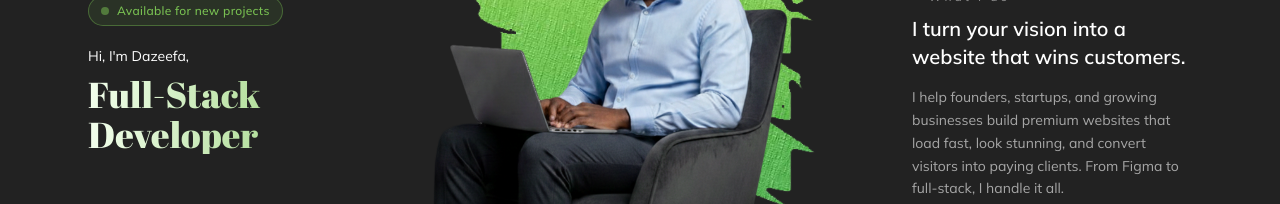
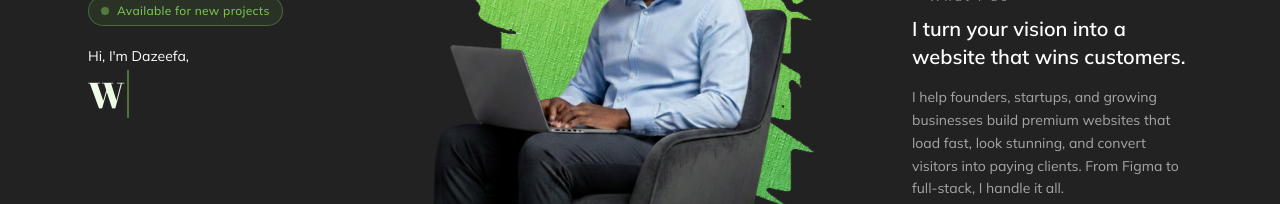
Before and after one commit to dazeefacreative/myportfolio, a React (Vite) app: page / in a window 1280 px wide. Shown: the part 218-422 px from the top of the page. Built offline with nearby package versions, Linux system fonts and the light colour scheme.

Commit message:
Revert "Test: replace typewriter h1 with static text"
This reverts commit aac5836e5230d765a6ef7a6b1fa88b486efa0f85.

```diff
--- a/src/components/Hero.jsx
+++ b/src/components/Hero.jsx
@@ -7,6 +7,12 @@ import { motion } from "framer-motion";
 import heroImage from "../assets/images/dazeefa.png";
 import backdrop from "../assets/images/backdrop.png";
 import cv from "../resume/Dazeefa Resume Web Design & Dev.pdf";
+
+const phrases = [
+  "UI/UX Designer",
+  "Full-Stack Developer",
+  "Webflow Expert",
+];
 
 const skills = [
   "Web Design",
@@ -28,6 +34,9 @@ const scrollToSection = (id) => {
 };
 
 export default function Hero() {
+  const [phraseIndex, setPhraseIndex] = useState(0);
+  const [displayText, setDisplayText] = useState(phrases[0]);
+  const [isDeleting, setIsDeleting] = useState(false);
   const [isDesktop, setIsDesktop] = useState(false);
 
   useEffect(() => {
@@ -37,6 +46,28 @@ export default function Hero() {
     mql.addEventListener("change", onChange);
     return () => mql.removeEventListener("change", onChange);
   }, []);
+
+  useEffect(() => {
+    const currentPhrase = phrases[phraseIndex];
+    const typingSpeed = isDeleting ? 50 : 100;
+
+    const timeout = setTimeout(() => {
+      if (!isDeleting) {
+        setDisplayText(currentPhrase.substring(0, displayText.length + 1));
+        if (displayText === currentPhrase) {
+          setTimeout(() => setIsDeleting(true), 1400);
+        }
+      } else {
+        setDisplayText(currentPhrase.substring(0, displayText.length - 1));
+        if (displayText === "") {
+          setIsDeleting(false);
+          setPhraseIndex((prev) => (prev + 1) % phrases.length);
+        }
+      }
+    }, typingSpeed);
+
+    return () => clearTimeout(timeout);
+  }, [displayText, isDeleting, phraseIndex]);
 
   return (
     <section aria-label="Hero, Dazeefa Web Designer and Full-Stack Developer">
@@ -78,14 +109,17 @@ export default function Hero() {
               Hi, I'm Dazeefa,
             </motion.span>
 
+            {phrases.length > 0 && (
               <motion.h1
                 initial={{ opacity: 1, x: 80 }}
                 animate={{ opacity: 1, x: 0 }}
                 transition={{ duration: 0.5, delay: 0.2, ease: "easeOut" }}
                 className="text-3xl lg:text-4xl h-20 max-w-[300px] sm:max-w-[340px] pr-1 bg-gradient-to-r from-primary to-secondary bg-clip-text text-transparent"
               >
-              Full-Stack Developer
+                {displayText}
+                <span className="animate-blink border-r-2 border-secondary ml-0.5" aria-hidden="true" />
               </motion.h1>
+            )}
 
             {/* Mobile intro */}
             <motion.div
```
Lines whose indentation alone changed are shown as unchanged.
